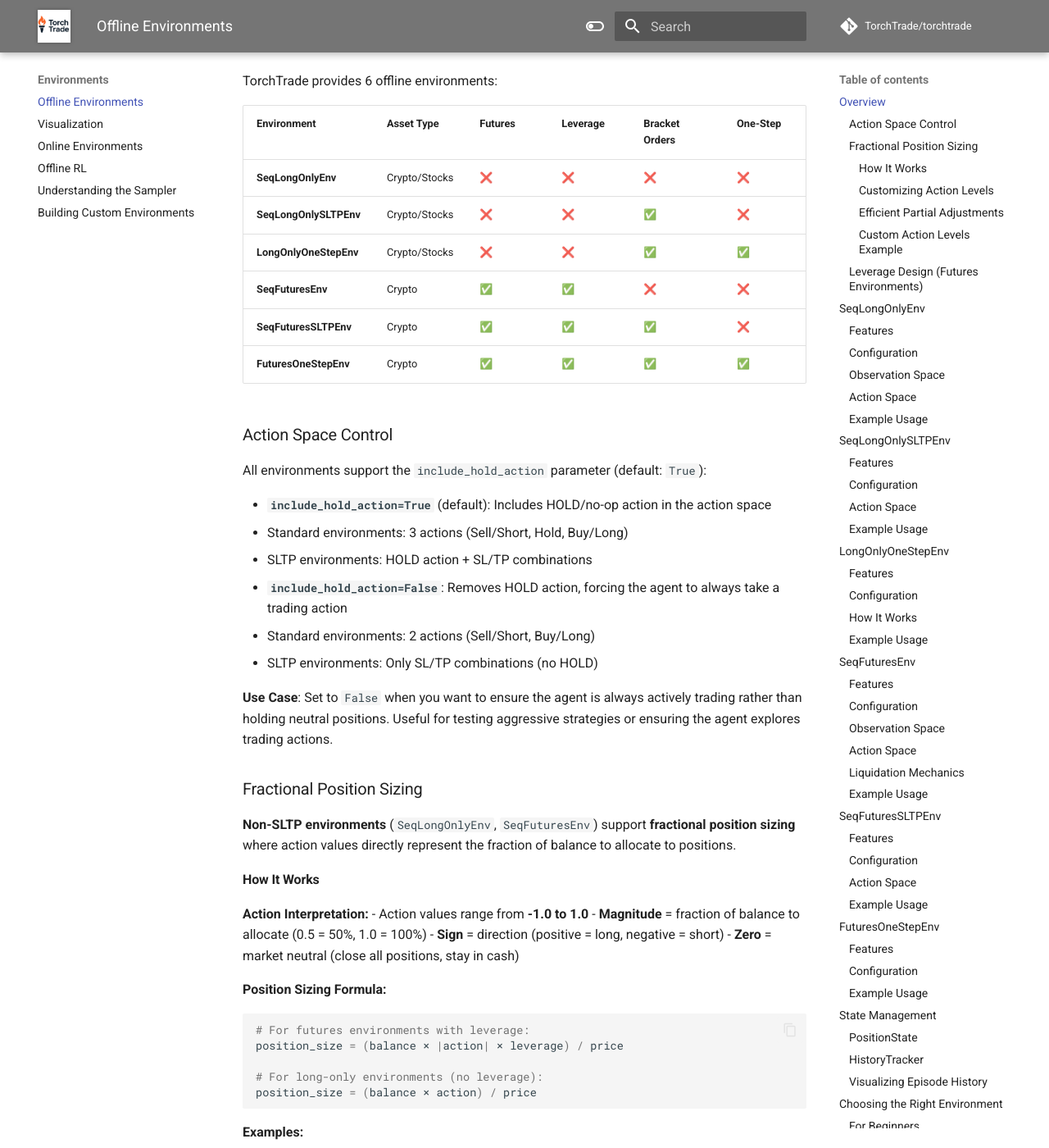
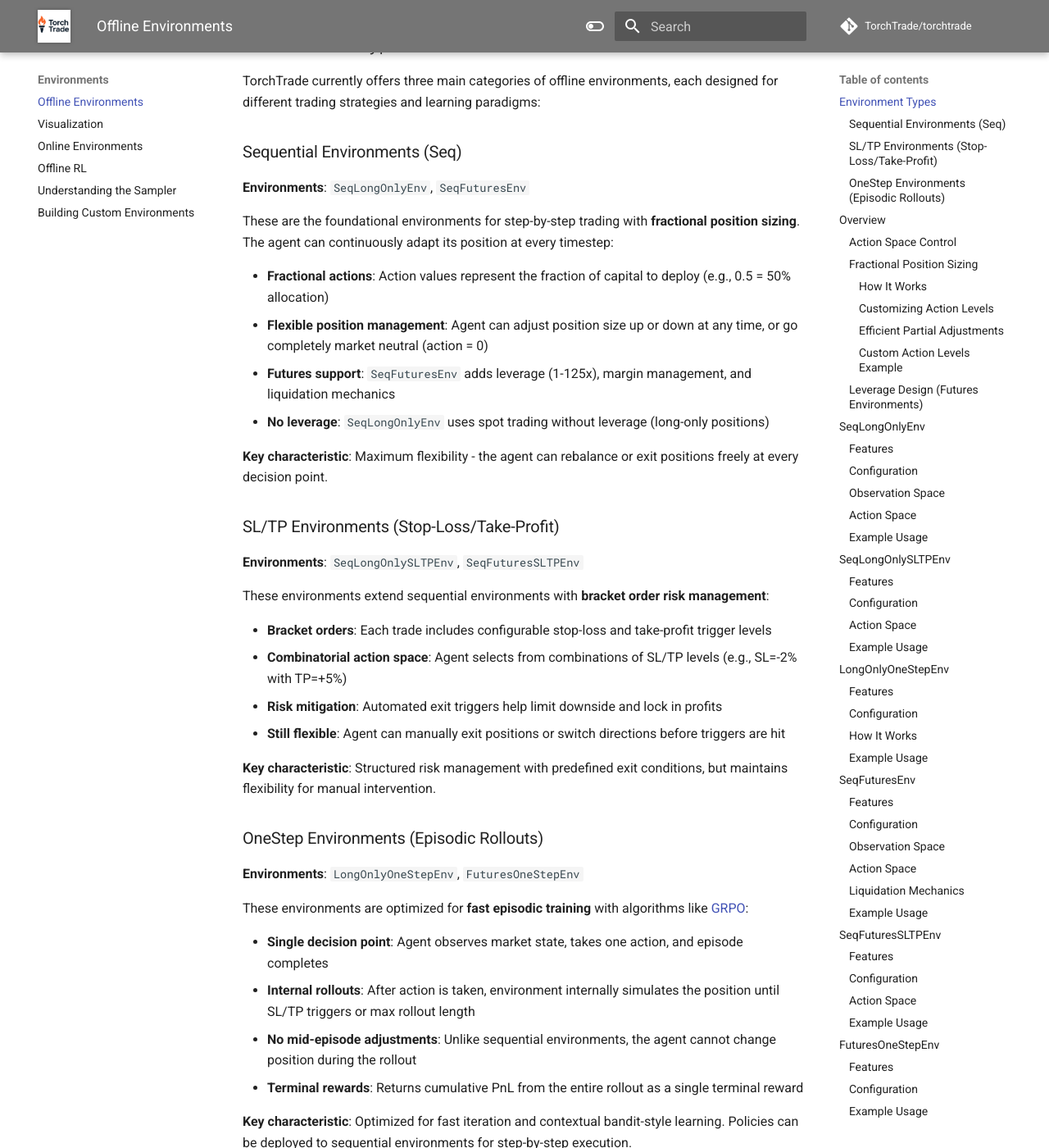
Before and after one commit to TorchTrade/torchtrade, an MkDocs documentation site: the page built from docs/environments/offline.md, in a window 1280 px wide and 1400 px high, scrolled down 365 px. Shown: the whole window at 82% size. Built offline with MkDocs 1.6.1 and Material for MkDocs 9.7.7, drawn with Linux system fonts in a browser that asks for light colours; comment, search, counter and statistics services are not loaded; some of the changed text lies outside the part shown.

Commit message:
Improve documentation: add environment types, remove Kalman filters, clarify affiliate links
- Add "Environment Types" section to offline environments documentation
  - Describes Sequential, SL/TP, and OneStep environment categories
  - Explains key characteristics and flexibility of each type
  - Notes framework extensibility and custom environment support

- Remove Kalman filter references from README and docs index
  - Updated project description to focus on rule-based and LLM methods

- Clarify affiliate link support in README
  - Make explicit that using affiliate links supports the project
  - Emphasize no extra cost to users

Co-Authored-By: Claude Sonnet 4.5 <noreply@anthropic.com>

```diff
--- a/docs/environments/offline.md
+++ b/docs/environments/offline.md
@@ -1,6 +1,58 @@
 # Offline Environments
 
 Offline environments are designed for **training on historical data** (backtesting). These are not "offline RL" methods like CQL or IQL, but rather environments that use pre-collected market data instead of live exchange APIs.
+
+## Environment Types
+
+TorchTrade currently offers three main categories of offline environments, each designed for different trading strategies and learning paradigms:
+
+### Sequential Environments (Seq)
+
+**Environments**: `SeqLongOnlyEnv`, `SeqFuturesEnv`
+
+These are the foundational environments for step-by-step trading with **fractional position sizing**. The agent can continuously adapt its position at every timestep:
+
+- **Fractional actions**: Action values represent the fraction of capital to deploy (e.g., 0.5 = 50% allocation)
+- **Flexible position management**: Agent can adjust position size up or down at any time, or go completely market neutral (action = 0)
+- **Futures support**: `SeqFuturesEnv` adds leverage (1-125x), margin management, and liquidation mechanics
+- **No leverage**: `SeqLongOnlyEnv` uses spot trading without leverage (long-only positions)
+
+**Key characteristic**: Maximum flexibility - the agent can rebalance or exit positions freely at every decision point.
+
+### SL/TP Environments (Stop-Loss/Take-Profit)
+
+**Environments**: `SeqLongOnlySLTPEnv`, `SeqFuturesSLTPEnv`
+
+These environments extend sequential environments with **bracket order risk management**:
+
+- **Bracket orders**: Each trade includes configurable stop-loss and take-profit trigger levels
+- **Combinatorial action space**: Agent selects from combinations of SL/TP levels (e.g., SL=-2% with TP=+5%)
+- **Risk mitigation**: Automated exit triggers help limit downside and lock in profits
+- **Still flexible**: Agent can manually exit positions or switch directions before triggers are hit
+
+**Key characteristic**: Structured risk management with predefined exit conditions, but maintains flexibility for manual intervention.
+
+### OneStep Environments (Episodic Rollouts)
+
+**Environments**: `LongOnlyOneStepEnv`, `FuturesOneStepEnv`
+
+These environments are optimized for **fast episodic training** with algorithms like [GRPO](https://arxiv.org/abs/2402.03300):
+
+- **Single decision point**: Agent observes market state, takes one action, and episode completes
+- **Internal rollouts**: After action is taken, environment internally simulates the position until SL/TP triggers or max rollout length
+- **No mid-episode adjustments**: Unlike sequential environments, the agent cannot change position during the rollout
+- **Terminal rewards**: Returns cumulative PnL from the entire rollout as a single terminal reward
+
+**Key characteristic**: Optimized for fast iteration and contextual bandit-style learning. Policies can be deployed to sequential environments for step-by-step execution.
+
+---
+
+!!! note "Extensible Framework"
+    This is the **current base setup** of TorchTrade environments. The framework is designed to be extensible:
+
+    - We plan to add more environment variants based on user needs and research directions
+    - Users can create **custom environments** by inheriting from existing base classes or implementing new ones from scratch
+    - See [Building Custom Environments](../guides/custom-environment.md) for guidance on extending TorchTrade
 
 ## Overview
 
```
Also changed, not shown: README.md (+2 -2 lines), docs/index.md (+1 -1 lines).
